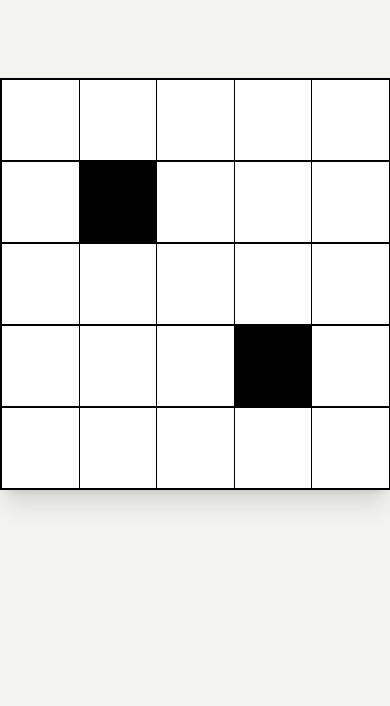
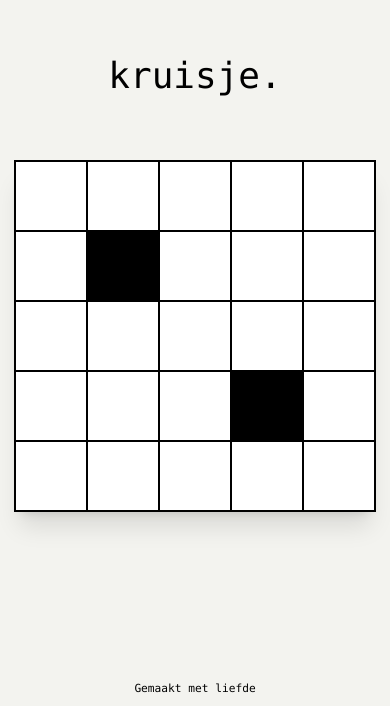
Before and after one commit to juliusbenjamins/kruisje, a React (Create React App) app: page / in a window 390 px wide. Shown: the part 138-844 px from the top of the page. Built offline with nearby package versions, Linux system fonts and the light colour scheme.

Commit message:
Added responsive design

```diff
--- a/src/App.js
+++ b/src/App.js
@@ -29,8 +29,11 @@ export const App = () => {
     )
   } else {
     return (
-      <div className="App">
+      <div className="App font-mono">
         <div className='App-body flex justify-center items-center h-screen'>
+          <div className='text-4xl mb-16 font-mono'>
+            kruisje.
+          </div>
           <div className='bg-white shadow-xl rounded-xl'>
             <div className="flex flex-col">
               <div className="overflow-x-auto sm:-mx-6 lg:-mx-8">
@@ -41,7 +44,7 @@ export const App = () => {
                       const col = index % size;
                       const curLetter = puzzle[row][col]
 
-                        if (curLetter == "." ){
+                      if (curLetter == ".") {
                         return (
                           <div
                             key={`${row}-${col}`}
@@ -55,7 +58,7 @@ export const App = () => {
                             <div
                               className='items-center border border-black bg-white'>
                               <input
-                                  className="p-6 text-center text-2xl uppercase"
+                                className="p-4 sm:p-6 md:p-8 text-center text-3xl uppercase focus:outline-none focus:ring-0"
                                 size="1"
                                 maxLength="1"
                                 name="myInput"
@@ -70,6 +73,9 @@ export const App = () => {
               </div>
             </div>
           </div>
+          <div className='text-[0.7rem] fixed bottom-0 p-2 text-center'>
+            Gemaakt met liefde
+          </div>
         </div>
       </div>
     );
```
Lines whose indentation alone changed are shown as unchanged.
